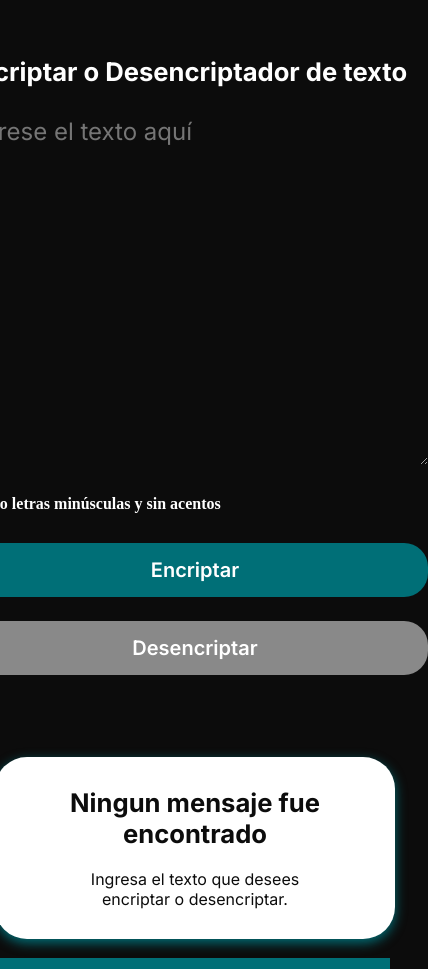
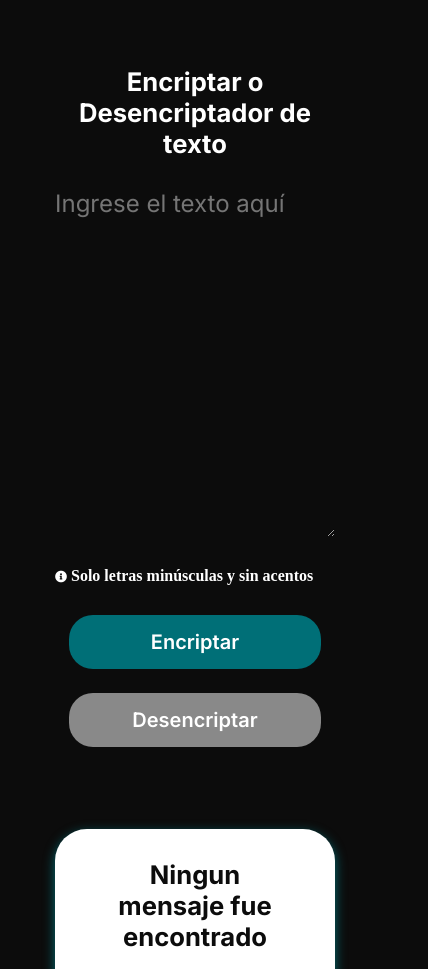
Before and after one commit to leisy95/encriptador-de-texto, a plain HTML site: page index.html in a window 390 px wide. Shown: the part 78-1047 px from the top of the page, 428 px wide, since content can reach past the window. Drawn offline with nearby package versions, Linux system fonts and the light colour scheme.

Commit message:
Se agrego un @media  y se cambio el title

```diff
--- a/index.html
+++ b/index.html
@@ -4,7 +4,7 @@
 <head>
     <meta charset="UTF-8">
     <meta name="viewport" content="width=device-width, initial-scale=1.0">
-    <title>Encriptador</title>
+    <title>Encriptador de texto</title>
     <link rel="stylesheet" href="./styles/style.css">
     <link rel="stylesheet" href="https://use.fontawesome.com/releases/v5.12.1/css/all.css" crossorigin="anonymous">
     <script ></script>
@@ -37,7 +37,6 @@
     <footer class="footer">
         <p>© Leisy - 2024</p>
     </footer>
-
     <script src="encriptador.js"></script>
 </body>
 
--- a/styles/style.css
+++ b/styles/style.css
@@ -53,7 +53,7 @@ h2 {
 }
 
 textarea {
-    outline:none;
+    outline: none;
     font-size: 1.5rem;
     font-family: var(--fuente-inter);
     background-color: transparent;
@@ -163,10 +163,23 @@ img {
     }
 }
 
-@media (max-width: 482px) {
+@media (max-width: 560px) {
+
+    .contenido {
+        padding: 30px;
+    }
+
+    .contenido-texto {
+        width: 350px;
+        height: auto;
+    }
+
+    h2 {
+        text-align: center;
+    }
 
     .contenido-texto-encriptado {
-        width: 400px;
+        width: 350px;
         height: auto;
     }
 
@@ -176,6 +189,19 @@ img {
     }
 
     .contenido-enlaces-boton {
-        width: 100%;
+        width: 90%;
     }
 }
+
+@media (max-width: 420px) {
+
+    .contenido-texto {
+        width: 280px;
+        height: auto;
+    }
+
+    .contenido-texto-encriptado {
+        width: 280px;
+        height: auto;
+    }
+}
```
